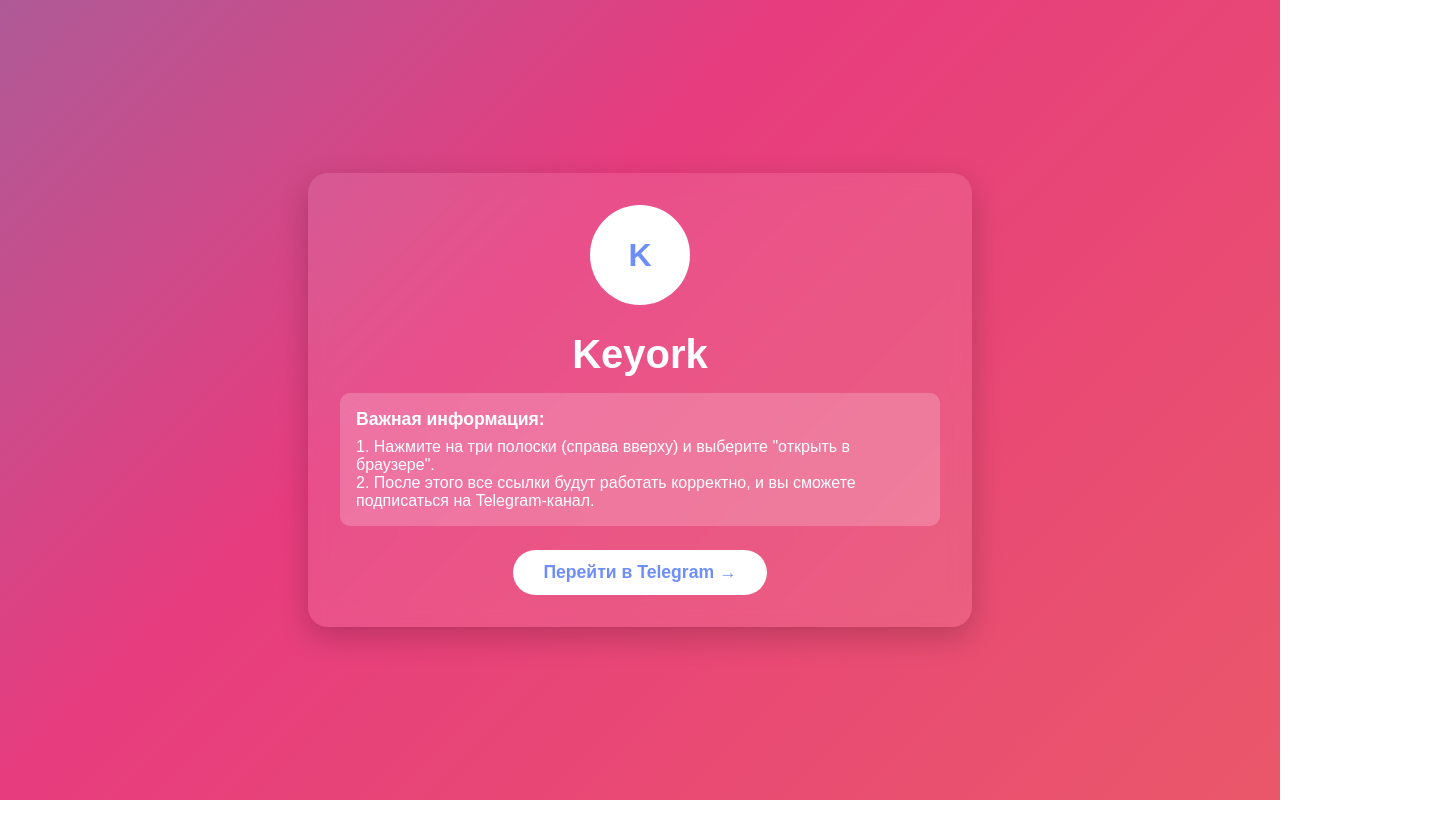
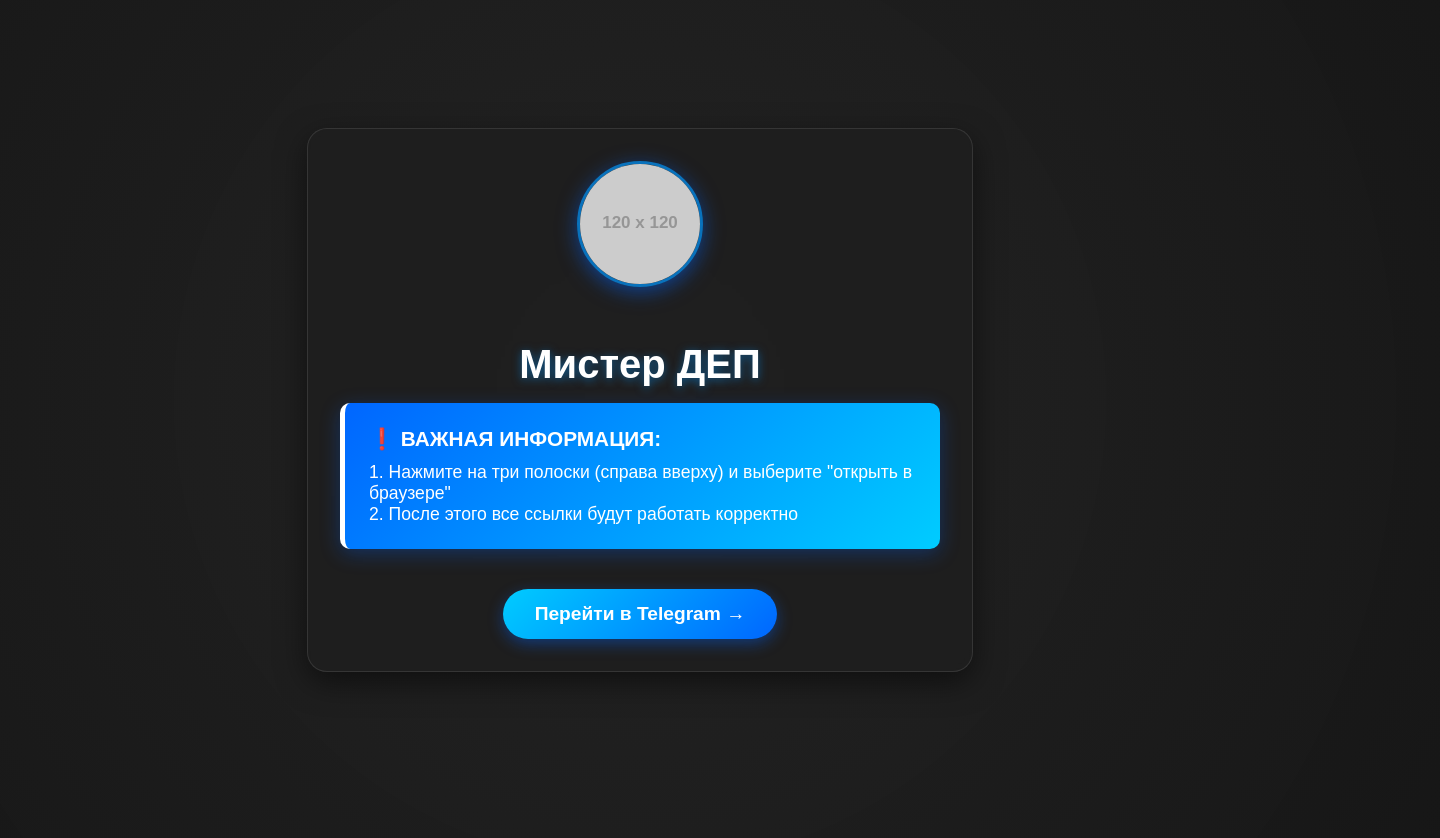
Before and after one commit to Mrdep0/-, a plain HTML site: page index.html in a window 1280 px wide. Shown: the top 838 px of the page, 1440 px wide, since content can reach past the window. Before the commit the page ends 800 px from the top, so only its background shows below. Drawn offline with Linux system fonts and the light colour scheme; placeholder pictures from the web are drawn by us.

Commit message:
Update index.html

```diff
--- a/index.html
+++ b/index.html
@@ -3,13 +3,11 @@
 <head>
     <meta charset="UTF-8">
     <meta name="viewport" content="width=device-width, initial-scale=1.0">
-    <title>Keyork — Telegram-канал</title>
+    <title>Мистер ДЕП — Telegram-канал</title>
     <style>
         body {
             font-family: 'Arial', sans-serif;
-            background: linear-gradient(-45deg, #ee7752, #e73c7e, #23a6d5, #23d5ab);
-            background-size: 400% 400%;
-            animation: gradient 15s ease infinite;
+            background: #121212;
             color: white;
             text-align: center;
             margin: 0;
@@ -18,77 +16,97 @@
             display: flex;
             justify-content: center;
             align-items: center;
+            overflow: hidden;
+            position: relative;
         }
-        @keyframes gradient {
-            0% { background-position: 0% 50%; }
-            50% { background-position: 100% 50%; }
-            100% { background-position: 0% 50%; }
+        body::before {
+            content: '';
+            position: absolute;
+            top: -50%;
+            left: -50%;
+            width: 200%;
+            height: 200%;
+            background: radial-gradient(circle, rgba(40,40,40,0.8) 0%, rgba(20,20,20,1) 70%);
+            animation: rotate 20s linear infinite;
+            z-index: -1;
+        }
+        @keyframes rotate {
+            0% { transform: rotate(0deg); }
+            100% { transform: rotate(360deg); }
         }
         .container {
             max-width: 600px;
             padding: 2rem;
-            background: rgba(255, 255, 255, 0.1);
-            backdrop-filter: blur(10px);
+            background: rgba(30, 30, 30, 0.8);
             border-radius: 20px;
-            box-shadow: 0 10px 30px rgba(0, 0, 0, 0.2);
+            box-shadow: 0 10px 30px rgba(0, 0, 0, 0.5);
+            border: 1px solid rgba(255,255,255,0.1);
+            backdrop-filter: blur(5px);
         }
         h1 {
             font-size: 2.5rem;
             margin-bottom: 1rem;
+            color: #fff;
+            text-shadow: 0 2px 10px rgba(0,150,255,0.5);
         }
         .instructions {
-            background: rgba(255, 255, 255, 0.2);
-            padding: 1rem;
+            background: linear-gradient(135deg, #0066ff 0%, #00ccff 100%);
+            padding: 1.5rem;
             border-radius: 10px;
             margin-bottom: 1.5rem;
-            font-size: 1rem;
+            font-size: 1.1rem;
             text-align: left;
+            box-shadow: 0 5px 20px rgba(0,100,255,0.3);
+            border-left: 5px solid #fff;
+            color: white;
         }
         .instructions strong {
             display: block;
-            margin-bottom: 0.5rem;
-            font-size: 1.1rem;
+            margin-bottom: 0.7rem;
+            font-size: 1.3rem;
             color: #fff;
         }
         .btn {
             display: inline-block;
-            padding: 12px 30px;
-            background: white;
-            color: #6e8efb;
+            padding: 14px 32px;
+            background: linear-gradient(135deg, #00ccff 0%, #0066ff 100%);
+            color: white;
             text-decoration: none;
             border-radius: 50px;
             font-weight: bold;
-            font-size: 1.1rem;
-            transition: transform 0.3s, box-shadow 0.3s;
+            font-size: 1.2rem;
+            transition: all 0.3s ease;
+            margin-top: 1rem;
+            border: none;
+            box-shadow: 0 5px 15px rgba(0,100,255,0.4);
         }
         .btn:hover {
             transform: translateY(-3px);
-            box-shadow: 0 10px 20px rgba(0, 0, 0, 0.2);
+            box-shadow: 0 8px 25px rgba(0,100,255,0.6);
+            background: linear-gradient(135deg, #00a2ff 0%, #0055ff 100%);
         }
-        .logo {
-            width: 100px;
-            height: 100px;
+        .avatar {
+            width: 120px;
+            height: 120px;
             margin: 0 auto 1.5rem;
-            background: white;
             border-radius: 50%;
-            display: flex;
-            justify-content: center;
-            align-items: center;
-            font-size: 2rem;
-            font-weight: bold;
-            color: #6e8efb;
+            object-fit: cover;
+            border: 3px solid rgba(0,150,255,0.7);
+            box-shadow: 0 5px 20px rgba(0,100,255,0.5);
         }
     </style>
 </head>
 <body>
     <div class="container">
-        <div class="logo">K</div>
-        <h1>Keyork</h1>
+        <!-- Замените src на ссылку на ваше фото -->
+        <img src="https://via.placeholder.com/120" alt="Мистер ДЕП" class="avatar">
+
+        <h1>Мистер ДЕП</h1>
 
         <div class="instructions">
-            <strong>Важная информация:</strong>
-            1. Нажмите на три полоски (справа вверху) и выберите "открыть в браузере".<br>
-            2. После этого все ссылки будут работать корректно, и вы сможете подписаться на Telegram-канал.
+            <strong>❗ ВАЖНАЯ ИНФОРМАЦИЯ:</strong>
+            1. Нажмите на три полоски (справа вверху) и выберите "открыть в браузере"<br>
+            2. После этого все ссылки будут работать корректно
         </div>
 
         <a href="https://t.me/keyork" class="btn">Перейти в Telegram →</a>
```
